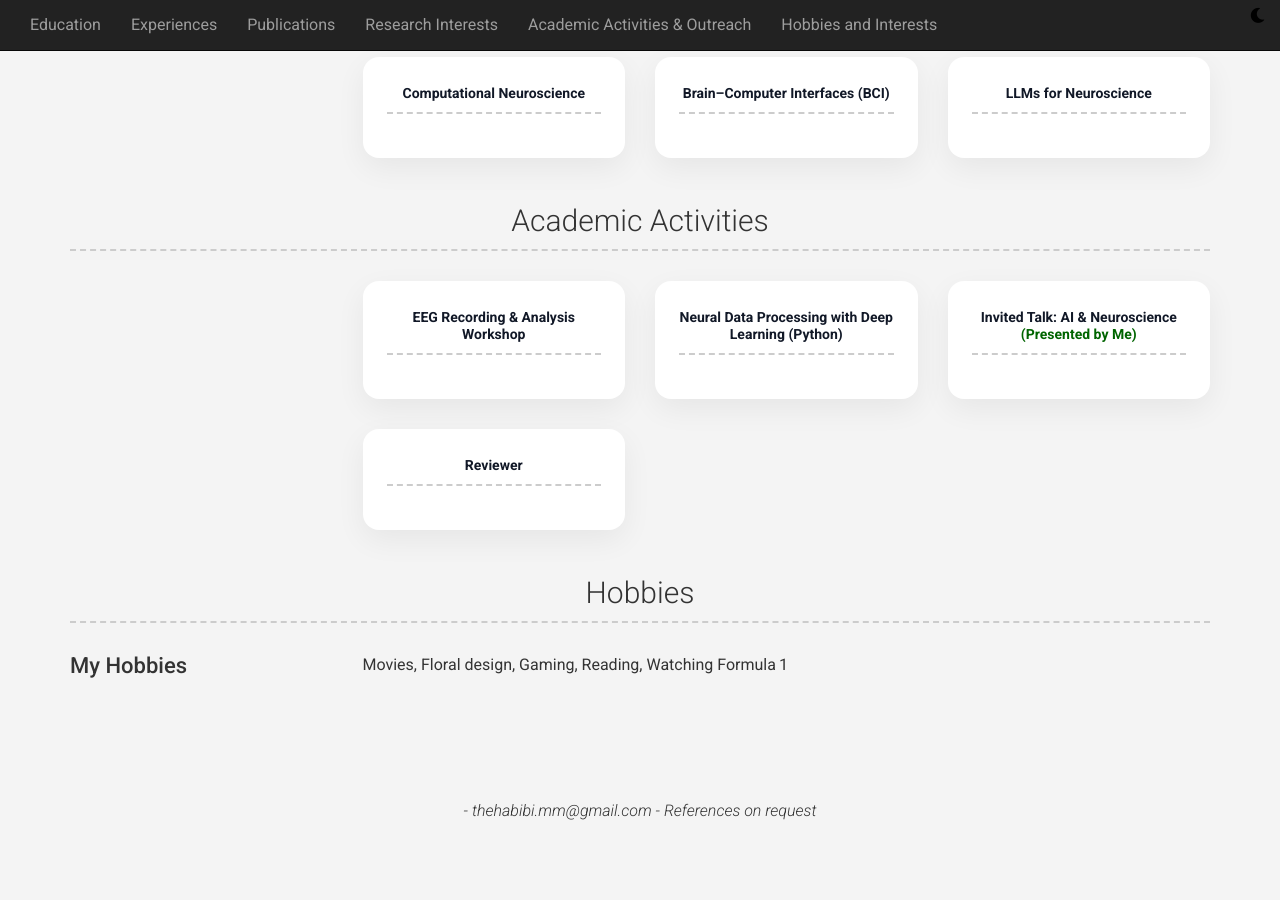
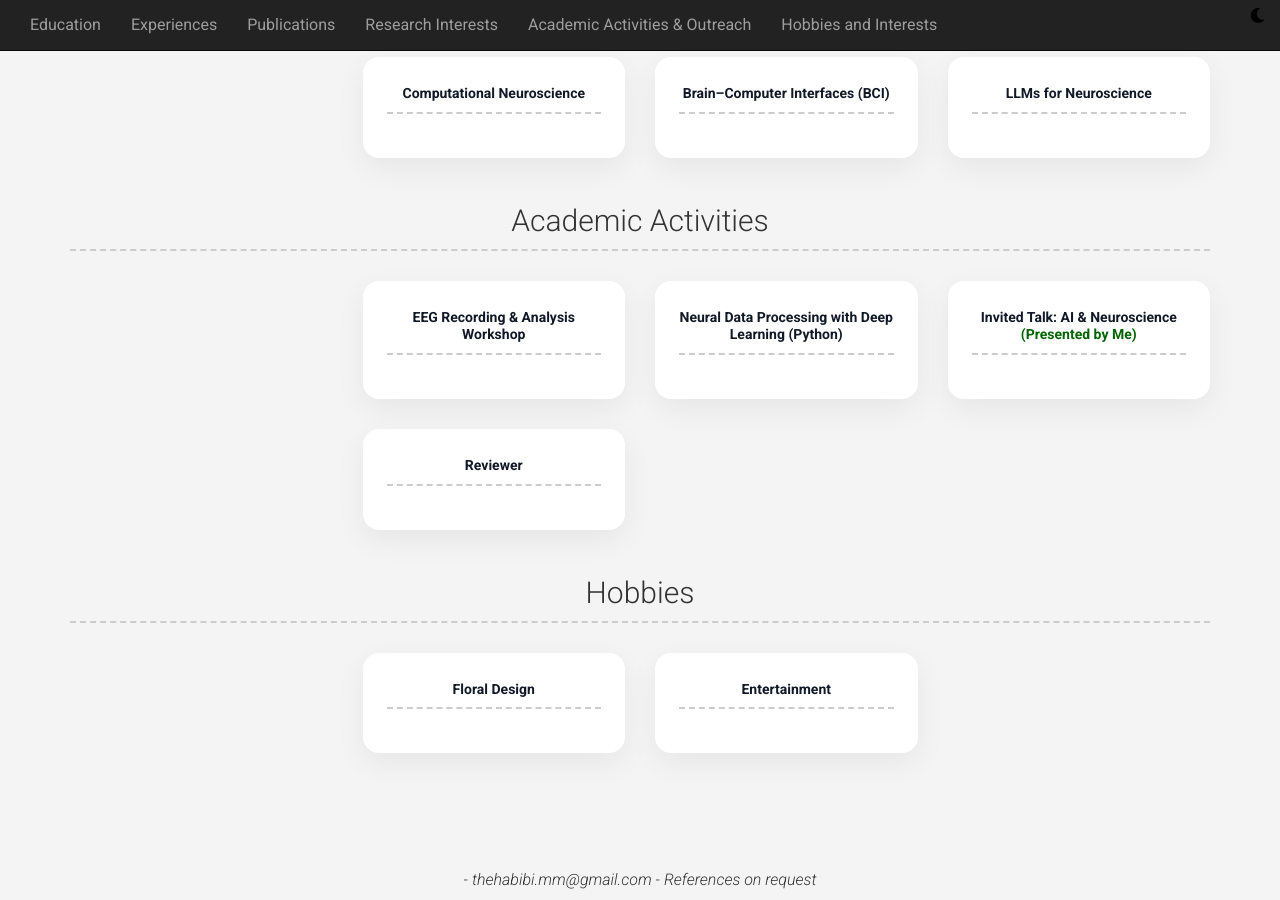
Before and after one commit to HabibiMehdi/HabibiMehdi.github.io, a Jekyll site: the page built from index.md, in a window 1280 px wide and 900 px high, scrolled down 1946 px. Built offline with Jekyll 4.4.1, drawn with Linux system fonts in a browser that asks for light colours; nearby versions of some CDN libraries; a style sheet for code colours, icons or effects is not loaded; before the commit the page ends 2777 px from its top, so only the background shows below that.

Commit message:
Update _config.yml

```diff
--- a/_config.yml
+++ b/_config.yml
@@ -197,13 +197,41 @@ content:
             </div>
           </section>
 
+
   - title: Hobbies
     layout: list
     content:
-      - layout: left
-        title: My Hobbies
-        description: |
-          Movies, Floral design, Gaming, Reading, Watching Formula 1
+      - description: |
+          <div class="research-grid">
+
+            <!-- Floral Design Card -->
+            <div class="research-card">
+              <h3>Floral Design</h3>
+              <div class="research-details">
+                Creative floral arrangement and artistic design as a relaxing and expressive hobby.
+
+                <div style="margin-top:12px;">
+                  <video width="320" height="180" controls>
+                    <source src="/images/hobbies/flower1.mp4" type="video/mp4">
+                    Your browser does not support the video tag.
+                  </video>
+                </div>
+              </div>
+            </div>
+
+            <!-- Entertainment Card -->
+            <div class="research-card">
+              <h3>Entertainment</h3>
+              <div class="research-details">
+                • Reading<br>
+                • Movies<br>
+                • Gaming<br>
+                • Watching Formula 1
+              </div>
+            </div>
+
+          </div>
+
 
 # Footer
 footer_show_references: true
```
